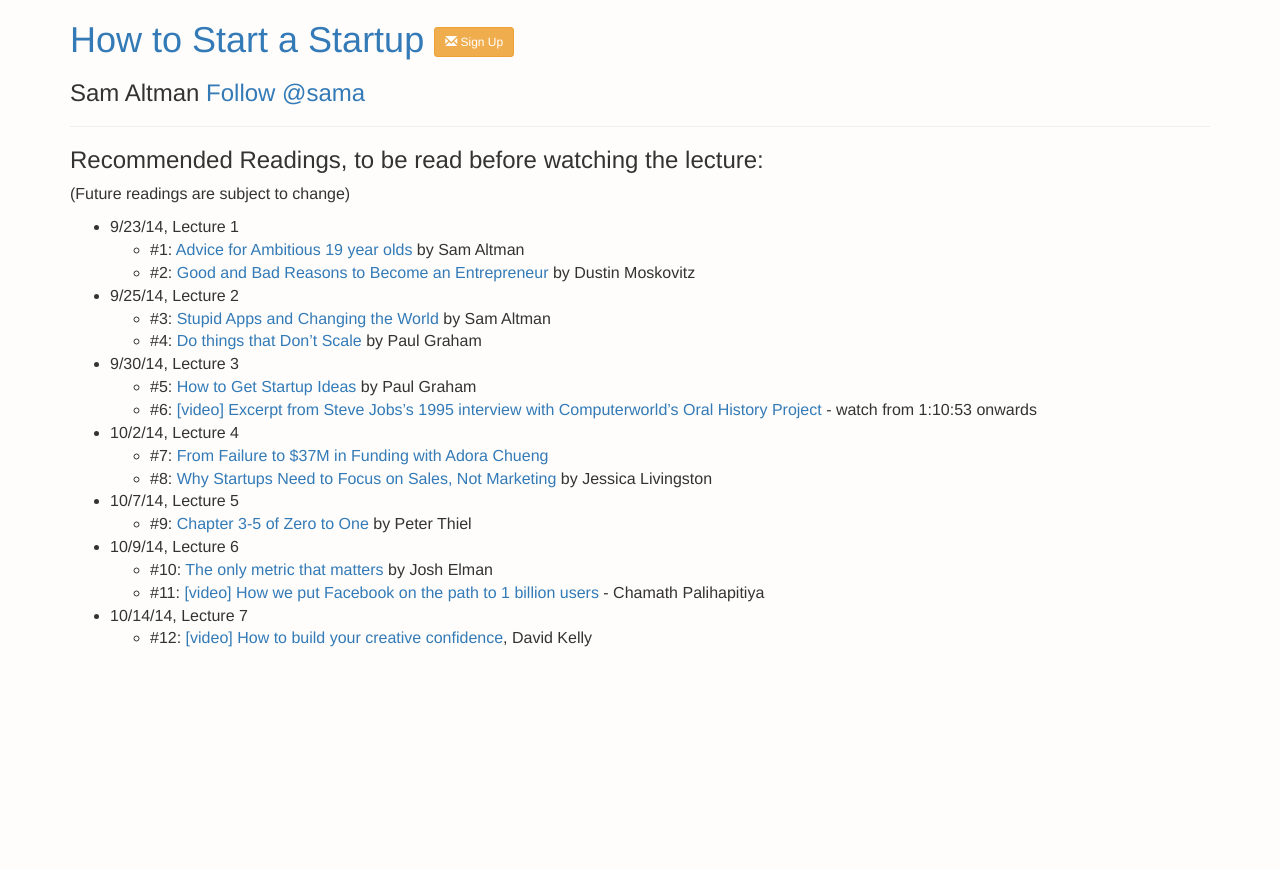
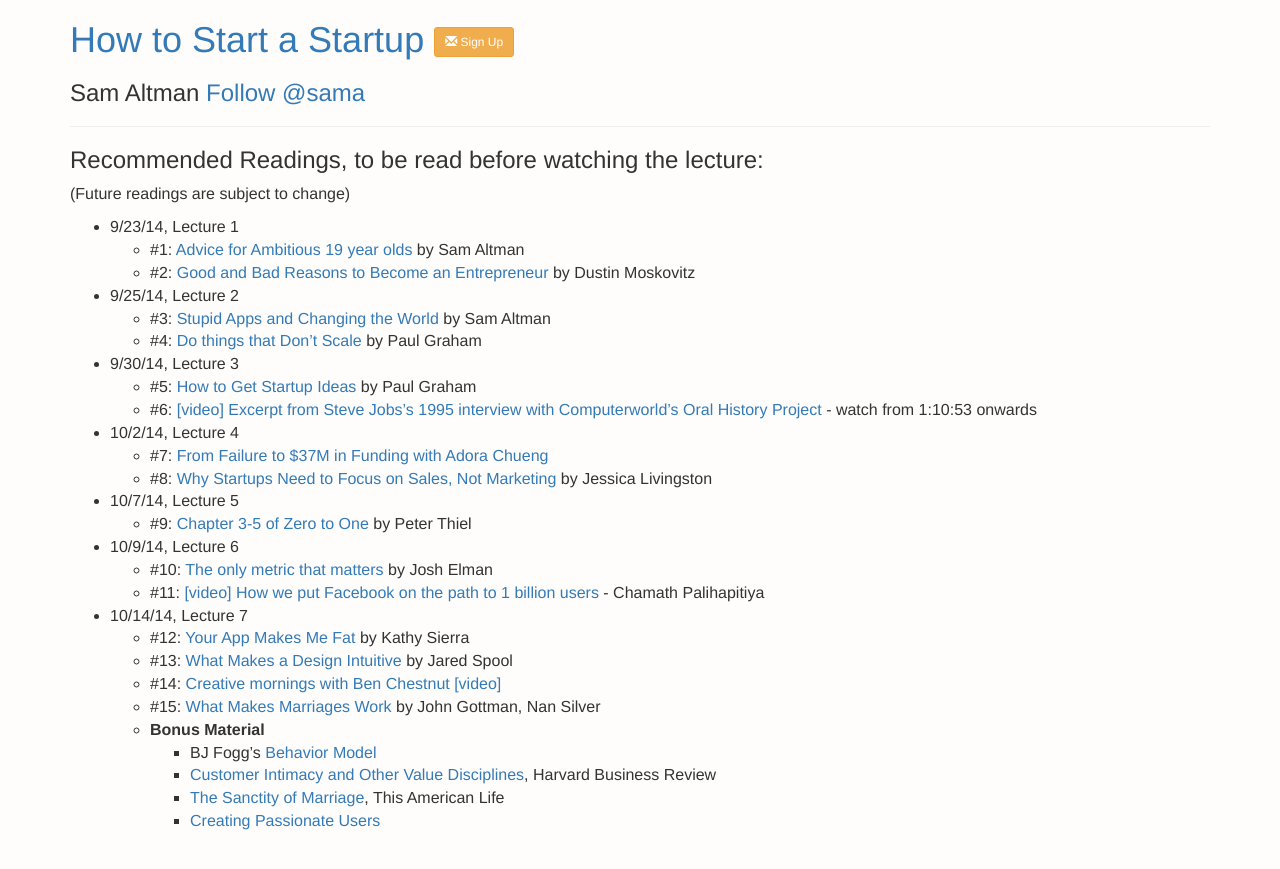
Before and after one commit to potluck/cs183b-bootstrap, a Jekyll site: the page built from _lists/readings/index.md, in a window 1280 px wide. Shown: the top 869 px of the page. Built offline with Jekyll 4.4.1, drawn with Linux system fonts in a browser that asks for light colours; nearby versions of some CDN libraries; library files that are not in the unit come from our copies; comment, search, counter and statistics services are not loaded; a file with an impossible date is left out.

Commit message:
updated kevin's readings

```diff
--- a/_lists/readings/index.md
+++ b/_lists/readings/index.md
@@ -46,7 +46,18 @@
   </li>
   <li>10/14/14, Lecture 7
   <ul>
-    <li>#12: <a href="http://www.ted.com/talks/david_kelley_how_to_build_your_creative_confidence?language=en">[video] How to build your creative confidence</a>, David Kelly</li>
+  <li>#12: <a href="http://seriouspony.com/blog/2013/7/24/your-app-makes-me-fat">Your App Makes Me Fat</a> by Kathy Sierra</li>
+  <li>#13: <a href="http://www.uie.com/articles/design_intuitive/">What Makes a Design Intuitive</a> by Jared Spool</li>
+  <li>#14: <a href="http://vimeo.com/34081566">Creative mornings with Ben Chestnut [video]</a></li>
+  <li>#15: <a href="http://www.psychologytoday.com/articles/200910/what-makes-marriage-work">What Makes Marriages Work</a> by John Gottman, Nan Silver</li>
+  <li><strong>Bonus Material</strong>
+    <ul>
+    <li>BJ Fogg’s <a href="http://www.behaviormodel.org/">Behavior Model</a></li>
+    <li><a href="http://hbr.org/1993/01/customer-intimacy-and-other-value-disciplines/ar/1">Customer Intimacy and Other Value Disciplines</a>, Harvard Business Review</li>
+    <li><a href="http://www.thisamericanlife.org/radio-archives/episode/261/transcript">The Sanctity of Marriage</a>, This American Life</li>
+    <li><a href="http://headrush.typepad.com/">Creating Passionate Users</a></li>
+    </ul>
+  </li>
   </ul>
   </li>
 </ul>
```
Also changed, not shown: 1 other file.
